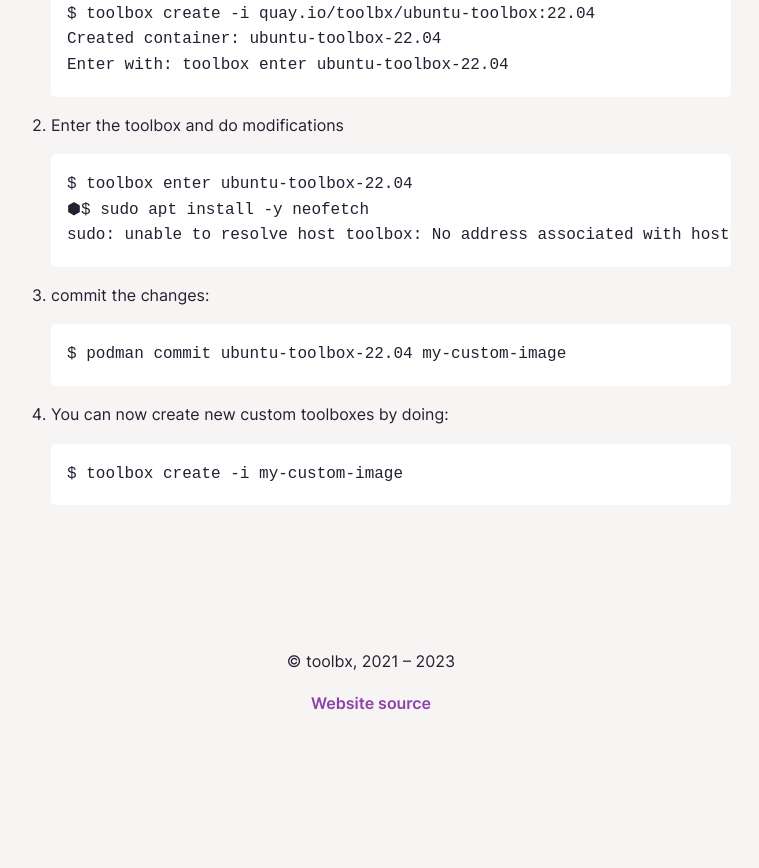
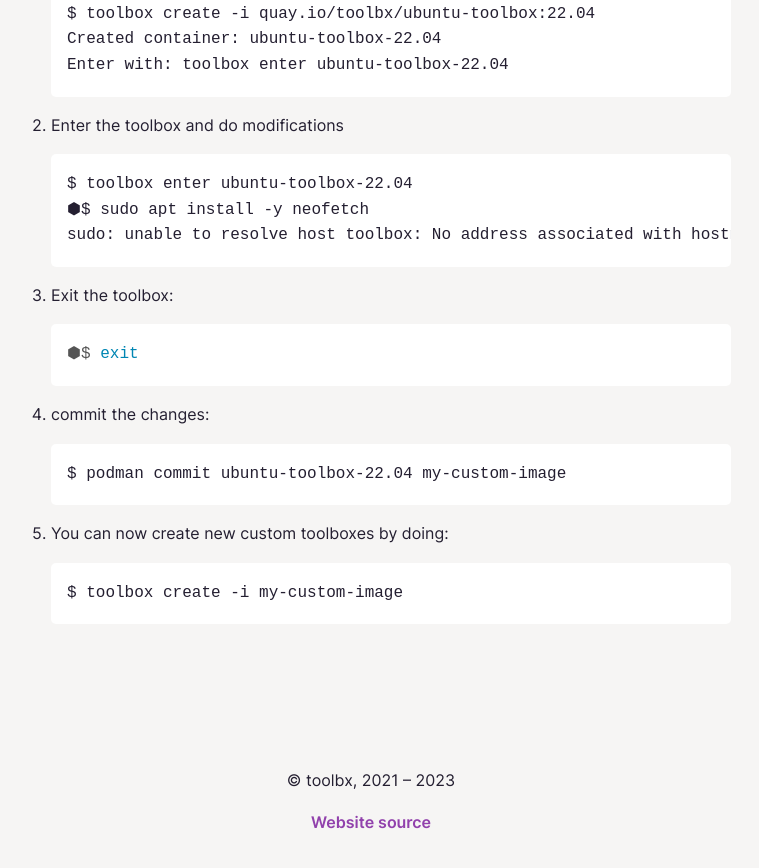
Before and after one commit to containers/containertoolbx.org, a Jekyll site: the page built from install.md, in a window 1280 px wide and 900 px high, scrolled down 1941 px. Shown: the top 868 px of the window, without its empty margins (269-1028 px from the left). Built offline with Jekyll 4.4.1, drawn with Linux system fonts in a browser that asks for light colours; before the commit the page ends 2721 px from its top, so only the background shows below that.

Commit message:
Add a separate step about exiting the Toolbx container
https://github.com/containers/containertoolbx.org/pull/36

````diff
--- a/install.md
+++ b/install.md
@@ -78,13 +78,19 @@
    sudo: unable to resolve host toolbox: No address associated with hostname
    ```
 
-3. commit the changes:
+3. Exit the toolbox:
+
+   ```console
+   ⬢$ exit
+   ```
+
+4. commit the changes:
 
    ```
    $ podman commit ubuntu-toolbox-22.04 my-custom-image
    ```
 
-4. You can now create new custom toolboxes by doing:
+5. You can now create new custom toolboxes by doing:
 
    ```
    $ toolbox create -i my-custom-image
````
